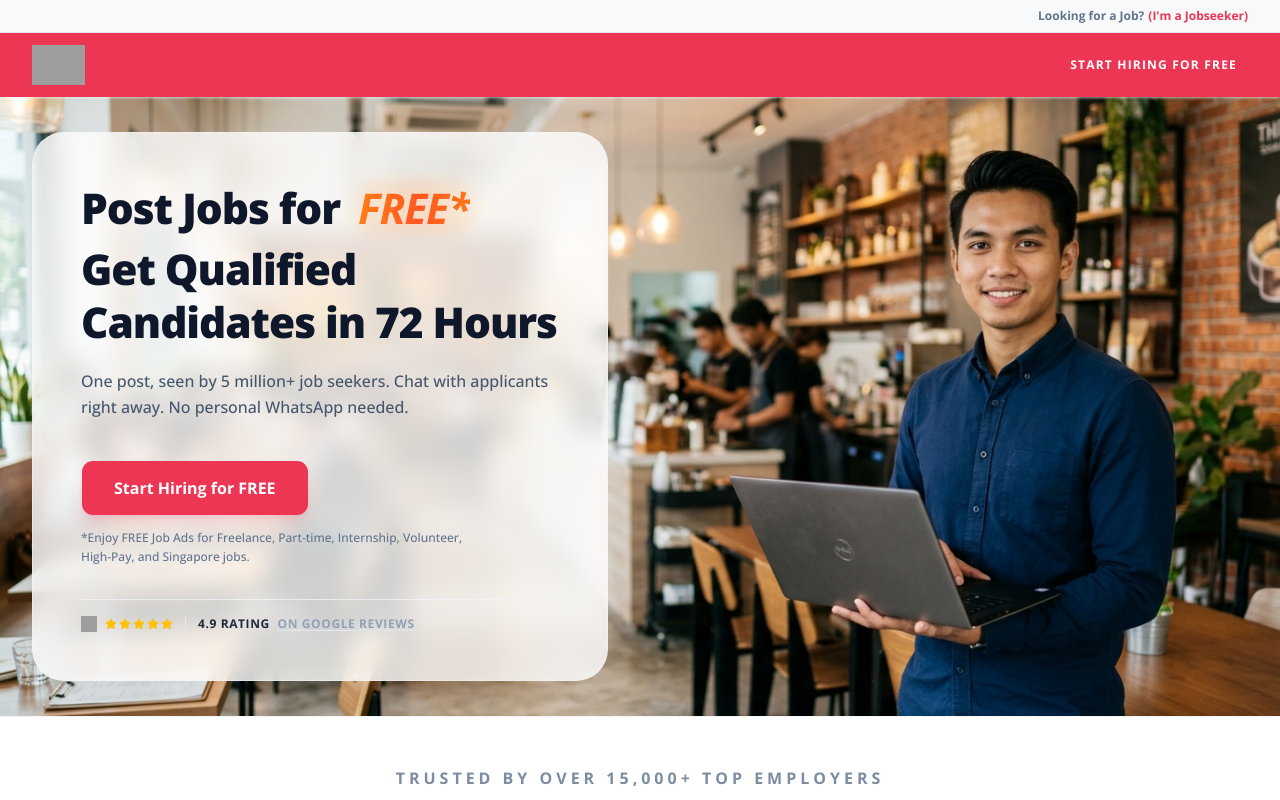
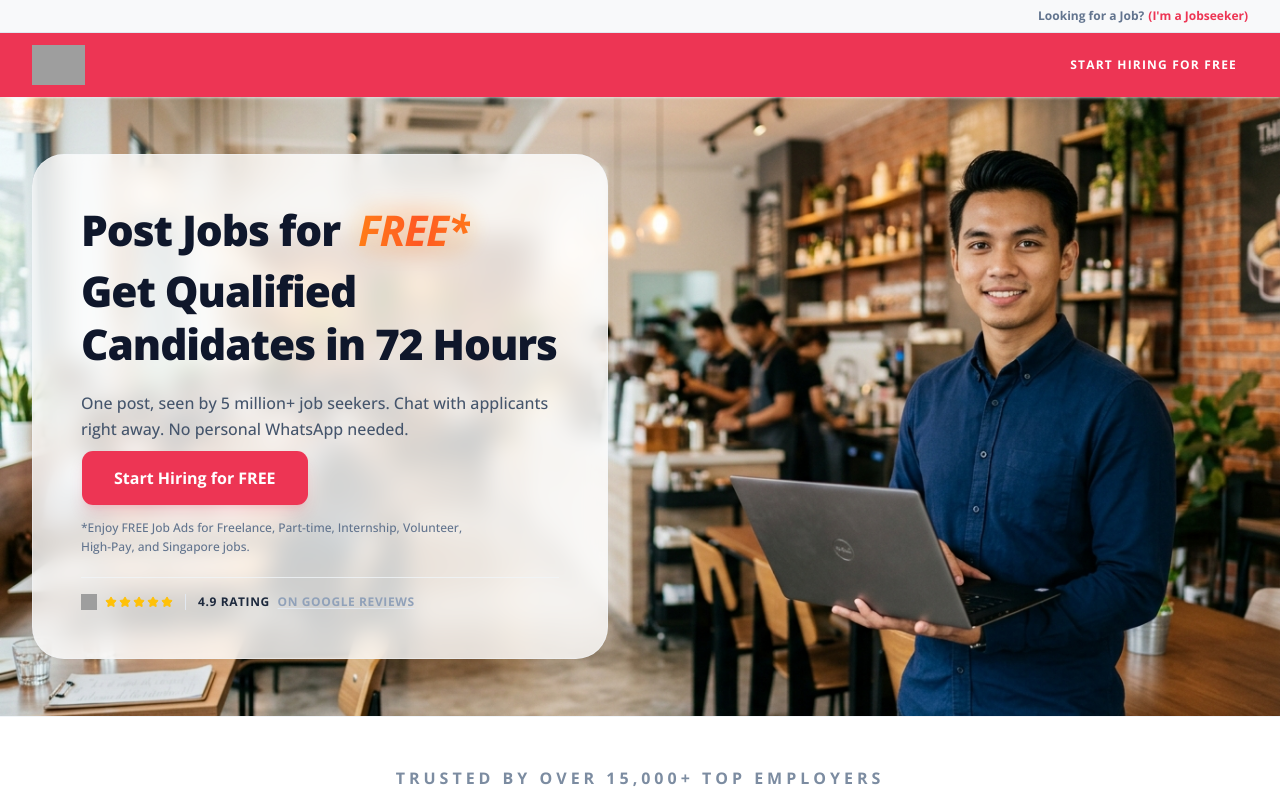
Before and after one commit to lavtania-maker/Google-Ads-LP-Free-Job-Ad, a React (Vite) app: page / in a window 1280 px wide. Shown: the top 800 px of the page. Built offline with nearby package versions, Linux system fonts and the light colour scheme; grey boxes are pictures that could not be loaded.

Commit message:
style: update favicon and adjust layout spacing
Update favicon to the official Maukerja asset and refine vertical spacing in the landing page form for better visual balance.

```diff
--- a/index.html
+++ b/index.html
@@ -4,7 +4,7 @@
     <meta charset="UTF-8" />
     <meta name="viewport" content="width=device-width, initial-scale=1.0" />
     <title>Post a Job and Hire Within 72 Hours | Maukerja</title>
-    <link rel="icon" type="image/png" href="https://s3-ap-southeast-1.amazonaws.com/ricebowl/images/marketing-campaign/image-00d7b649-8153-4d08-b721-298ced1005ad.png" />
+    <link rel="icon" type="image/x-icon" href="https://www.maukerja.my/favicon.ico" />
     <meta name="description" content="Post a job on Maukerja and hire top marketing, sales, and retail talent in Malaysia within 72 hours. Get matched with relevant candidates instantly." />
     <meta name="keywords" content="post a job, hire talent, recruitment malaysia, maukerja, ajobthing" />
 
--- a/src/App.tsx
+++ b/src/App.tsx
@@ -801,7 +801,7 @@ export default function App() {
               initial={{ opacity: 0, y: 30 }}
               animate={{ opacity: 1, y: 0 }}
               transition={{ duration: 0.8 }}
-              className="bg-white/80 backdrop-blur-md p-8 sm:p-12 rounded-[2rem] shadow-[0_25px_60px_-15px_rgba(0,0,0,0.08)] border border-slate-100/50 flex flex-col gap-6"
+              className="bg-white/80 backdrop-blur-md p-8 sm:p-12 rounded-[2rem] shadow-[0_25px_60px_-15px_rgba(0,0,0,0.08)] border border-slate-100/50 flex flex-col gap-3"
             >
               <div className="text-center lg:text-left">
                 <h1 className="text-3xl sm:text-4xl lg:text-[2.25rem] xl:text-[2.65rem] font-extrabold leading-[1.3] md:leading-tight tracking-normal md:tracking-tight text-slate-900">
@@ -851,7 +851,7 @@ export default function App() {
                 </p>
               </div>
 
-              <div className="flex flex-col gap-3 mt-4">
+              <div className="flex flex-col gap-3 -mt-1">
                 <div className="flex flex-col sm:flex-row items-center gap-3">
                   <Button
                     onClick={() => setIsHiringModalOpen(true)}
```
